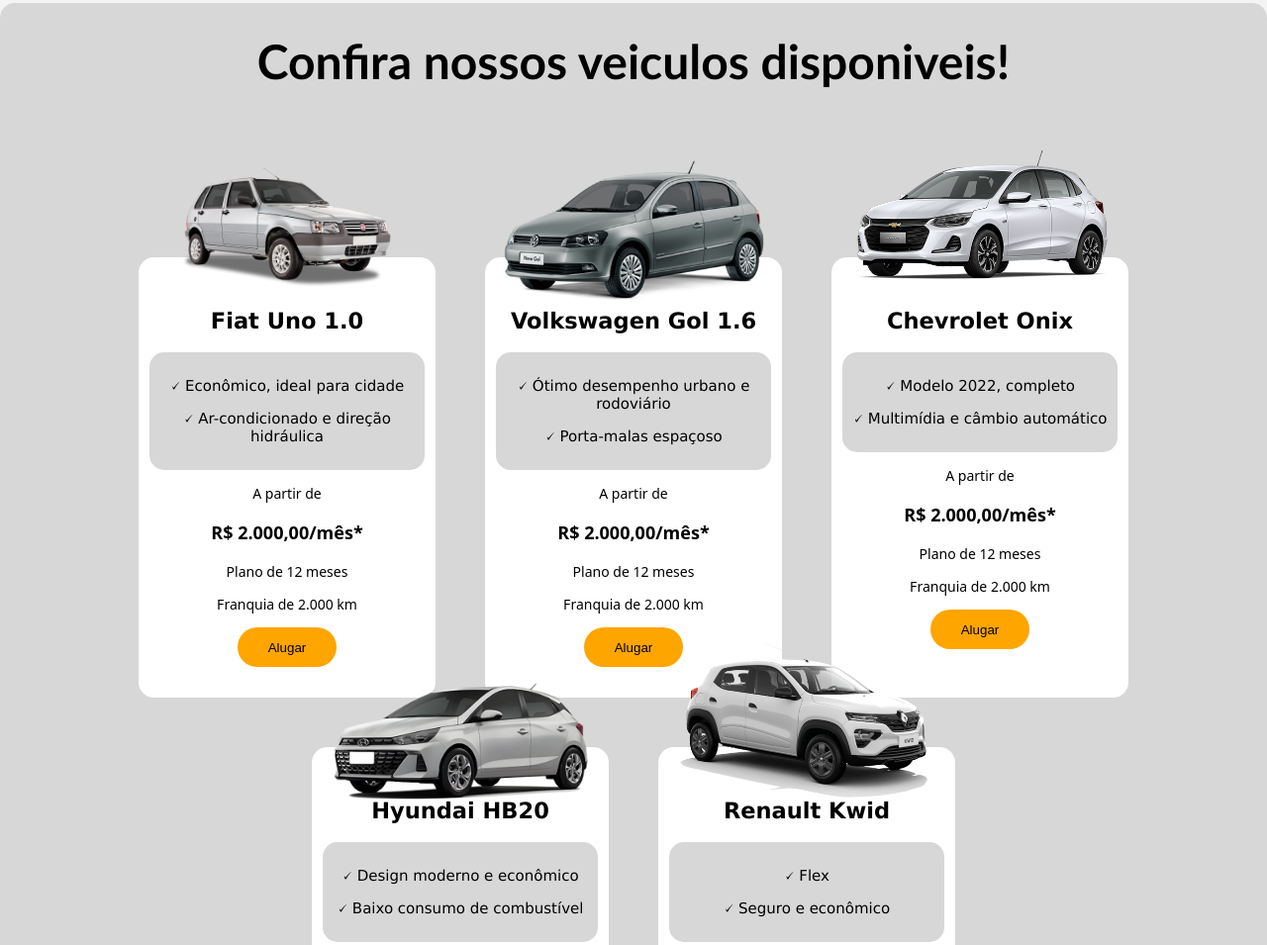
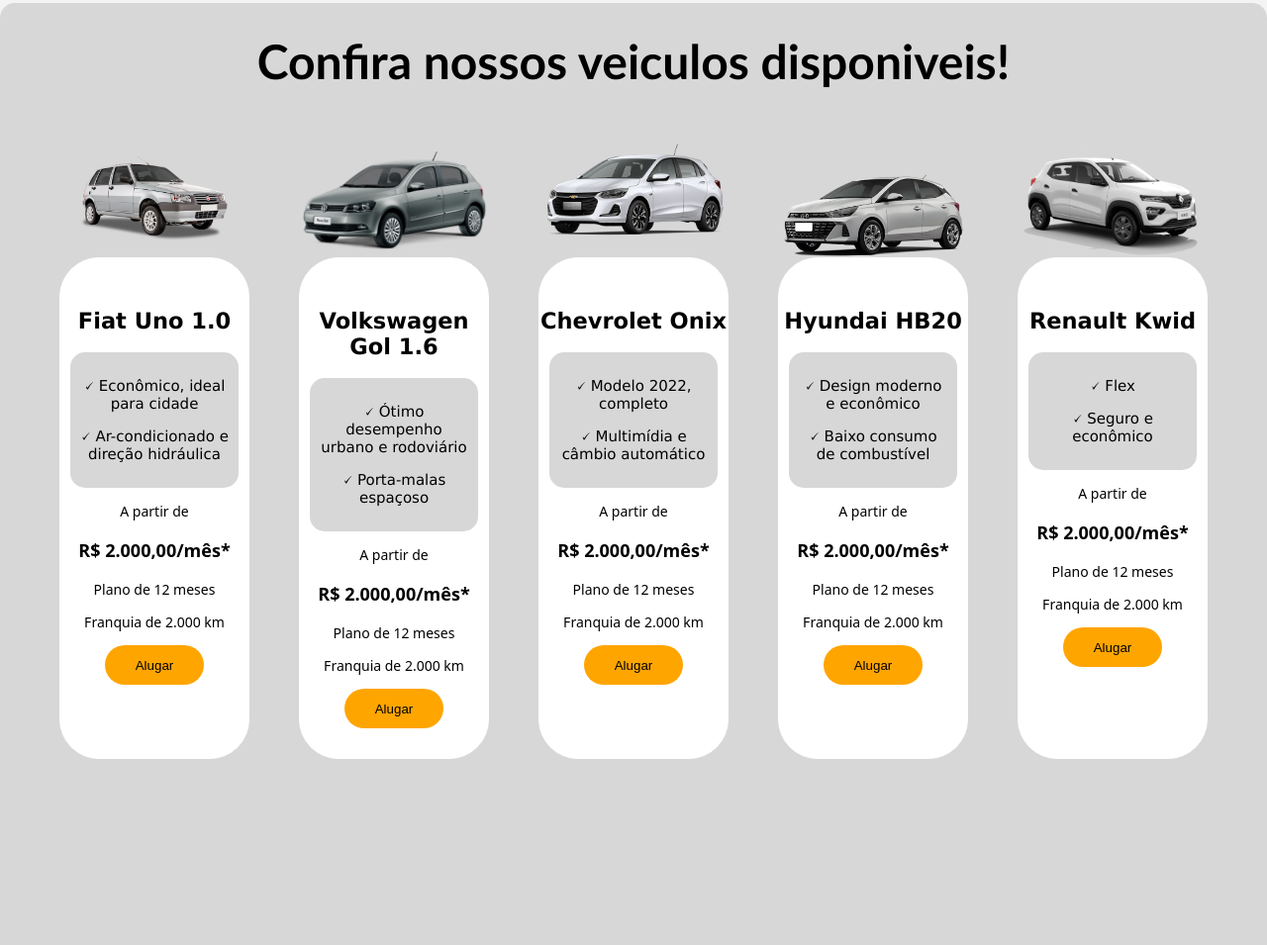
Before and after one commit to eumartins7/locacao_veiculos, a plain HTML site: page index.html in a window 1280 px wide. Shown: the part 1692-2647 px from the top of the page at 99% size. Drawn offline with Linux system fonts and the light colour scheme; a web font is replaced by a local one.

Commit message:
ajuste para telas 1600x900

```diff
--- a/style.css
+++ b/style.css
@@ -431,7 +431,7 @@
   }
 
   .cards-carros img {
-
+    /*arrumar img pra celular*/
   }
 
   .forms {
@@ -450,3 +450,14 @@
     font-size: 2.3em;
   }
 }
+
+@media (max-width:1600px) {
+     .cards-carros {
+    flex-wrap: nowrap;
+  }
+
+  .card-veicle {
+    border-radius: 40px;
+    margin-bottom: 9rem;
+  }
+}
```
